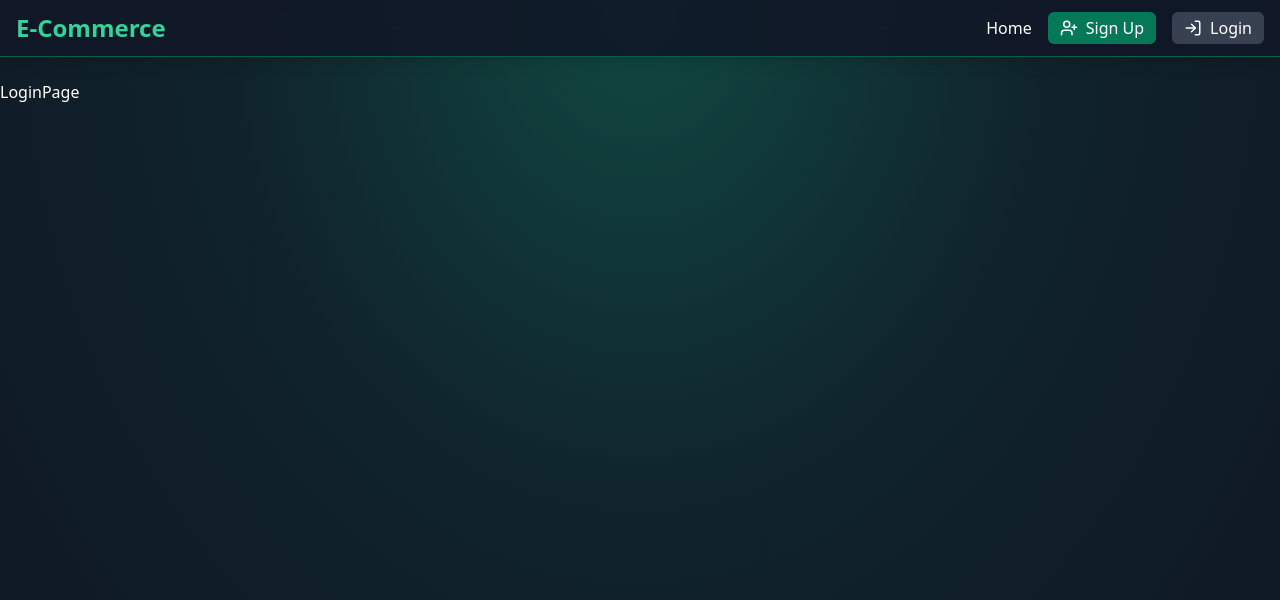
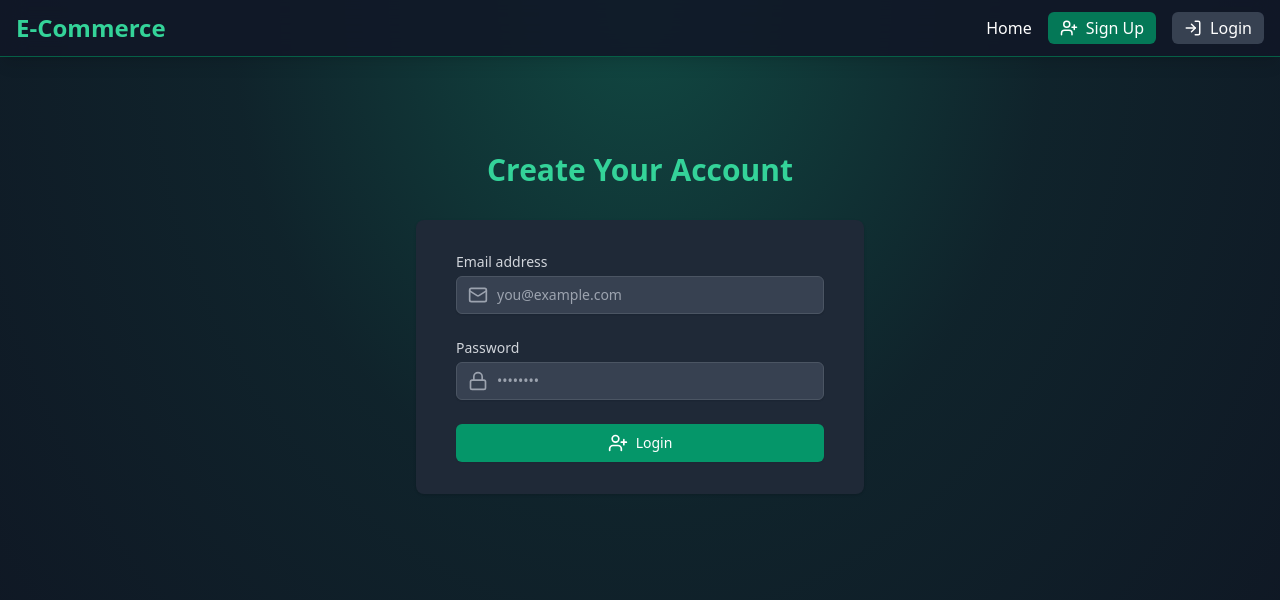
Before and after one commit to ramiz773/e-commerce-store, a React (Vite) app in the folder frontend/: page /login in a window 1280 px wide. Shown: the top 600 px of the page. Built offline with nearby package versions, Linux system fonts and the light colour scheme.

Commit message:
added login page

```diff
--- a/frontend/src/pages/LogingPage.jsx
+++ b/frontend/src/pages/LogingPage.jsx
@@ -1,7 +1,114 @@
-import React from "react";
+import React, { useState } from "react";
+import { UserPlus, Mail, Lock, User, ArrowRight, Loader } from "lucide-react";
+import { motion } from "framer-motion";
 
 const LoginPage = () => {
-   return <div>LoginPage</div>;
+  const [email, setEmail] = useState("");
+  const [password, setPassword] = useState("");
+  const loading = false;
+
+  const handleSubmit = (e) => {
+    e.preventDefault();
+    console.log({ email, password });
+  };
+
+  return (
+    <div className="flex flex-col justify-center py-12 sm:px-6 lg:px-8">
+      <motion.div
+        className="sm:mx-auto sm:w-full sm:max-w-md"
+        initial={{ opacity: 0, y: -20 }}
+        animate={{ opacity: 1, y: 0 }}
+        transition={{ duration: 0.8 }}
+      >
+        <h2 className="mt-6 text-center text-3xl font-extrabold text-emerald-400">
+          Create Your Account
+        </h2>
+      </motion.div>
+      <motion.div
+        className="mt-8  sm:mx-auto sm:w-full sm:max-w-md"
+        initial={{ opacity: 0, y: 20 }}
+        animate={{ opacity: 1, y: 0 }}
+        transition={{ duration: 0.8, delay: 0.2 }}
+      >
+        <div className="bg-gray-800 py-8 px-8 shadow sm:rounded-lg sm:px-10">
+          <form onSubmit={handleSubmit} className="space-y-6">
+            <div>
+              <label
+                htmlFor="email"
+                className="block text-sm font-medium text-gray-300"
+              >
+                Email address
+              </label>
+              <div className="mt-1 relative rounded-md shadow-sm">
+                <div className="absolute inset-y-0 left-0 pl-3 flex items-center pointer-events-none">
+                  <Mail className="h-5 w-5 text-gray-400" aria-hidden="true" />
+                </div>
+                <input
+                  id="email"
+                  type="email"
+                  required
+                  value={email}
+                  onChange={(e) => setEmail(e.target.value)}
+                  className=" block w-full px-3 py-2 pl-10 bg-gray-700 border border-gray-600
+									rounded-md shadow-sm
+									 placeholder-gray-400 focus:outline-none focus:ring-emerald-500
+									 focus:border-emerald-500 sm:text-sm"
+                  placeholder="you@example.com"
+                />
+              </div>
+            </div>
+            <div>
+              <label
+                htmlFor="password"
+                className="block text-sm font-medium text-gray-300"
+              >
+                Password
+              </label>
+              <div className="mt-1 relative rounded-md shadow-sm">
+                <div className="absolute inset-y-0 left-0 pl-3 flex items-center pointer-events-none">
+                  <Lock className="h-5 w-5 text-gray-400" aria-hidden="true" />
+                </div>
+                <input
+                  id="password"
+                  type="password"
+                  required
+                  value={password}
+                  onChange={(e) => setPassword(e.target.value)}
+                  className=" block w-full px-3 py-2 pl-10 bg-gray-700 border border-gray-600
+									rounded-md shadow-sm placeholder-gray-400 focus:outline-none focus:ring-emerald-500 focus:border-emerald-500 sm:text-sm"
+                  placeholder="••••••••"
+                />
+              </div>
+            </div>
+
+            <button
+              type="submit"
+              className="w-full flex justify-center py-2 px-4 border border-transparent
+							rounded-md shadow-sm text-sm font-medium text-white bg-emerald-600
+							 hover:bg-emerald-700 focus:outline-none focus:ring-2 focus:ring-offset-2
+							  focus:ring-emerald-500 transition duration-150 ease-in-out disabled:opacity-50"
+              disabled={loading}
+            >
+              {loading ? (
+                <>
+                  <Loader
+                    className="mr-2 h-5 w-5 animate-spin"
+                    aria-hidden="true"
+                  />
+                  Loading...
+                </>
+              ) : (
+                <>
+                  <UserPlus className="mr-2 h-5 w-5" aria-hidden="true" />
+                  Login
+                </>
+              )}
+            </button>
+          </form>
+        </div>
+      </motion.div>
+    </div>
+  );
 };
 
 export default LoginPage;
--- a/frontend/src/pages/SignUpPage.jsx
+++ b/frontend/src/pages/SignUpPage.jsx
@@ -1,6 +1,6 @@
 import { Link } from "react-router-dom";
 import { UserPlus, Mail, Lock, User, ArrowRight, Loader } from "lucide-react";
-import { useEffect, useState } from "react";
+import { useState } from "react";
 import { motion } from "framer-motion";
 
 const SignUpPage = () => {
@@ -37,7 +37,10 @@
         <div className="bg-gray-800 py-8 px-8 shadow sm:rounded-lg sm:px-10">
           <form onSubmit={handleSubmit} className="space-y-6">
             <div>
-                     <label htmlFor="name" className="block text-sm font-medium text-gray-300">
+              <label
+                htmlFor="name"
+                className="block text-sm font-medium text-gray-300"
+              >
                 Full name
               </label>
               <div className="mt-1 relative rounded-md shadow-sm">
@@ -49,7 +52,9 @@
                   type="text"
                   required
                   value={formData.name}
-                           onChange={(e) => setFormData({ ...formData, name: e.target.value })}
+                  onChange={(e) =>
+                    setFormData({ ...formData, name: e.target.value })
+                  }
                   className="block w-full px-3 py-2 pl-10 bg-gray-700 border border-gray-600 rounded-md shadow-sm
 									 placeholder-gray-400 focus:outline-none focus:ring-emerald-500 focus:border-emerald-500 sm:text-sm"
                   placeholder="John Doe"
@@ -57,7 +62,10 @@
               </div>
             </div>
             <div>
-                     <label htmlFor="email" className="block text-sm font-medium text-gray-300">
+              <label
+                htmlFor="email"
+                className="block text-sm font-medium text-gray-300"
+              >
                 Email address
               </label>
               <div className="mt-1 relative rounded-md shadow-sm">
@@ -69,7 +77,9 @@
                   type="email"
                   required
                   value={formData.email}
-                           onChange={(e) => setFormData({ ...formData, email: e.target.value })}
+                  onChange={(e) =>
+                    setFormData({ ...formData, email: e.target.value })
+                  }
                   className=" block w-full px-3 py-2 pl-10 bg-gray-700 border border-gray-600
 									rounded-md shadow-sm
 									 placeholder-gray-400 focus:outline-none focus:ring-emerald-500
@@ -79,7 +89,10 @@
               </div>
             </div>
             <div>
-                     <label htmlFor="password" className="block text-sm font-medium text-gray-300">
+              <label
+                htmlFor="password"
+                className="block text-sm font-medium text-gray-300"
+              >
                 Password
               </label>
               <div className="mt-1 relative rounded-md shadow-sm">
@@ -91,7 +104,9 @@
                   type="password"
                   required
                   value={formData.password}
-                           onChange={(e) => setFormData({ ...formData, password: e.target.value })}
+                  onChange={(e) =>
+                    setFormData({ ...formData, password: e.target.value })
+                  }
                   className=" block w-full px-3 py-2 pl-10 bg-gray-700 border border-gray-600
 									rounded-md shadow-sm placeholder-gray-400 focus:outline-none focus:ring-emerald-500 focus:border-emerald-500 sm:text-sm"
                   placeholder="••••••••"
@@ -115,7 +130,10 @@
                   required
                   value={formData.confirmPassword}
                   onChange={(e) =>
-                              setFormData({ ...formData, confirmPassword: e.target.value })
+                    setFormData({
+                      ...formData,
+                      confirmPassword: e.target.value,
+                    })
                   }
                   className=" block w-full px-3 py-2 pl-10 bg-gray-700 border
 									 border-gray-600 rounded-md shadow-sm placeholder-gray-400 focus:outline-none focus:ring-emerald-500 focus:border-emerald-500 sm:text-sm"
@@ -133,7 +151,10 @@
             >
               {loading ? (
                 <>
-                           <Loader className="mr-2 h-5 w-5 animate-spin" aria-hidden="true" />
+                  <Loader
+                    className="mr-2 h-5 w-5 animate-spin"
+                    aria-hidden="true"
+                  />
                   Loading...
                 </>
               ) : (
```
Also changed, not shown: 1 other file (tests, documents, lock files or other folders). Lines whose indentation alone changed are shown as unchanged.
